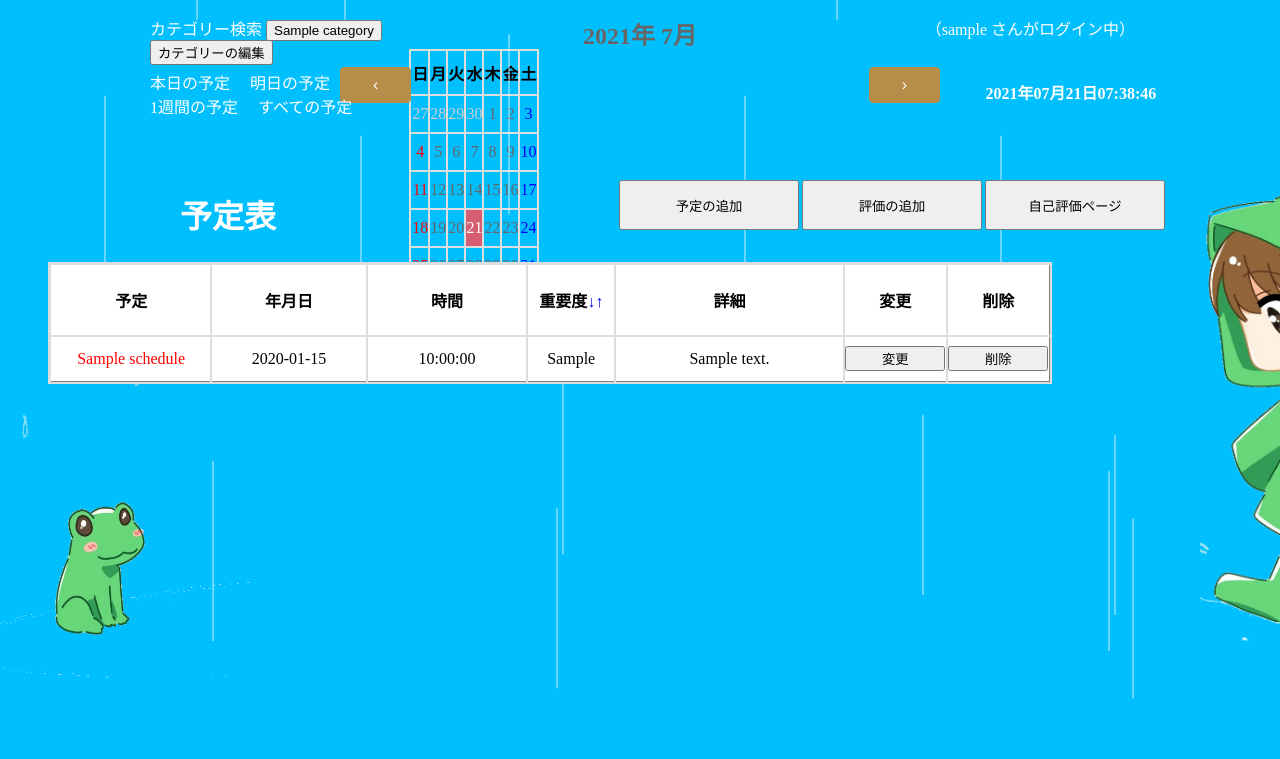
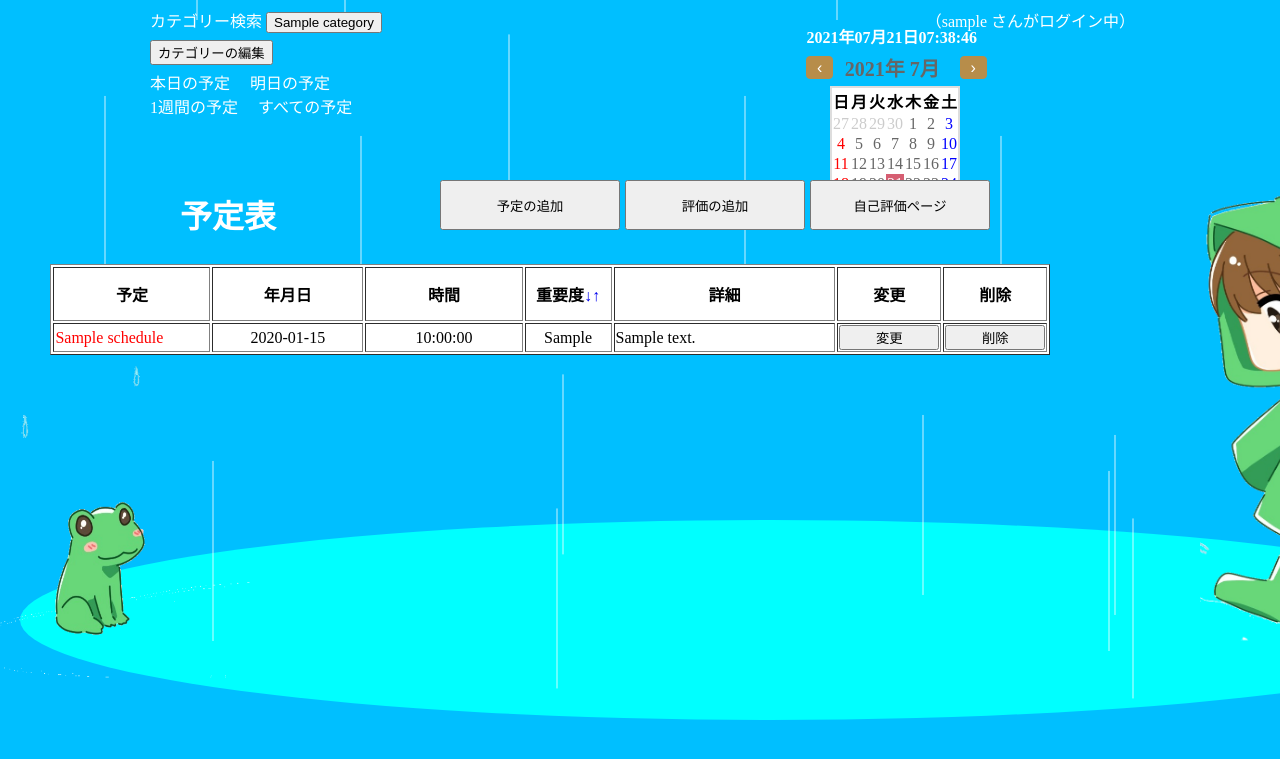
Before and after one commit to koootin0616/spring-group13, a Spring Boot app: page /mainreturn in a window 1280 px wide; the page is wider, and only the part inside the window is pictured. Shown: the top 759 px of that part. Run offline with Spring Boot 4, Linux system fonts and the light colour scheme; the visitor is signed in with stand-in values (Sample User, id 1); tables that the repository leaves empty hold one stand-in row (values such as "Sample post").

Commit message:
7/21 2.1

```diff
--- a/spring-group13/src/main/resources/static/main.css
+++ b/spring-group13/src/main/resources/static/main.css
@@ -23,8 +23,8 @@
 }
 #RealtimeClockArea2{
 	position: absolute;
-	top: 8%;
-	left: 77%;
+	top: 1%;
+	left: 63%;
 	color:white;
 	font-weight:  bold;
 }
@@ -88,7 +88,7 @@
 	color:red;
 }
 
-#table{
+.table{
 	background:white;
 	color:black;
 	position: absolute;
@@ -121,21 +121,21 @@
 #button1{
 	position: absolute;
 	top: 180px;
-	left: 619px;
+	left: 440px;
 	z-index:10000;
 }
 
 #button2{
 	position: absolute;
 	top: 180px;
-	left: 802px;
+	left: 625px;
 	z-index:10000;
 }
 
 #button3{
 	position: absolute;
 	top: 180px;
-	left: 985px;
+	left: 810px;
 	z-index:10000;
 }
 
@@ -209,33 +209,36 @@
   opacity:0.4;
 }
 .wrapper{
+
     max-width: 600px;
     margin: 0 auto;
     color: #666;
 }
 #header {
-    text-align: center;
-    font-size: 24px;
-    width: 100%;
-    margin: 1rem 0 0;
-}
+  position: absolute;
+  left:66%;
+  top:5%;
+  font-size:20px;
+
+    }
 
 /*カレンダー*/
 #calendar {
     text-align: center;
     width: 100%;
 }
-table {
+.table1 {
+	position:  absolute;
     outline: 2px solid #ddd;
     border-collapse: collapse;
-
-    left:20%;
-    top:45%;
+    background-color:white;
+    left:65%;
+    top:11%;
 }
-th {
+.thcalender {
     color: #000;
 }
-th, td {
+.thcalender disabled today{
     outline: 1px solid #ddd;
     padding-top: 10px;
     padding-bottom: 10px;
@@ -260,29 +263,41 @@
 }
 
 /*ボタン*/
-#next-prev-button {
-    position: relative;
-}
+
 #next-prev-button button{
+	position:absolute;
     cursor: pointer;
     background: #B78D4A;
     color: #fff;
     border: 1px solid #B78D4A;
     border-radius: 4px;
     font-size: 1rem;
-    padding: 0.5rem 2rem;
+    padding: 0.1rem 0.6rem;
     margin: 1rem 0;
+
+
 }
 #next-prev-button button:hover{
     background-color: #D4BB92;
     border-color: #D4BB92;
+
 }
 #prev {
+	 position: absolute;
+     left:63%;
+     top:5%;
     float: left;
+    z-index:10000;
+
 }
 #next {
+	position: absolute;
+     left:75%;
+     top:5%;
     float: right;
+     z-index:10000;
 }
+
 
 
  /*雨の初期位置とアニメーション指定、leftはx座標での基準位置、topは開始位置、アニメーション時間は揺らぎ*/
--- a/spring-group13/src/main/resources/templates/main.html
+++ b/spring-group13/src/main/resources/templates/main.html
@@ -89,7 +89,7 @@
 		<form action="/fill" method="get"><input id="button2" class="buttons1" type="submit" value="評価の追加"></form>
 		<form action="/ev" method="get"><input id="button3" class="buttons1" type="submit" value="自己評価ページ"></form>
 	<div >
-		<table id="table" border="1">
+		<table class="table" border="1">
 			<tr>
 				<th class="th1">予定</th>
 				<th class="th1">年月日</th>
@@ -157,9 +157,9 @@
 // カレンダー作成
 function createProcess(year, month) {
     // 曜日
-    var calendar = "<table ><tr class='dayOfWeek'>";
+    var calendar = "<table class='table1'><tr class='dayOfWeek'>";
     for (var i = 0; i < week.length; i++) {
-        calendar += "<th>" + week[i] + "</th>";
+        calendar += "<th class='thcalender'>" + week[i] + "</th>";
     }
     calendar += "</tr>";
 
@@ -212,5 +212,6 @@
     <!-- カレンダー -->
     <div id="calendar"></div>
 </div>
+<div id="dish"></div>
 </body>
 </html>
```
